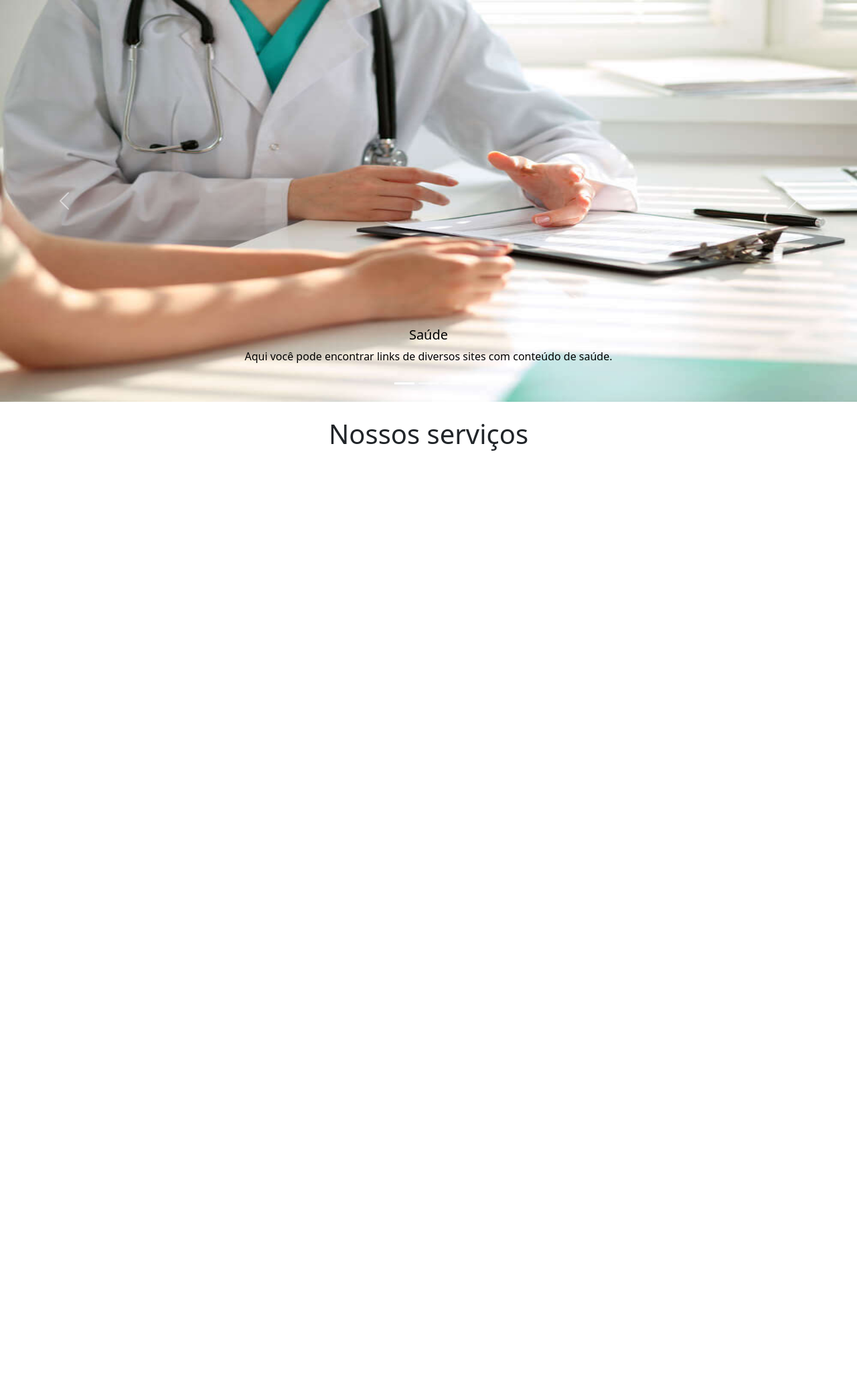
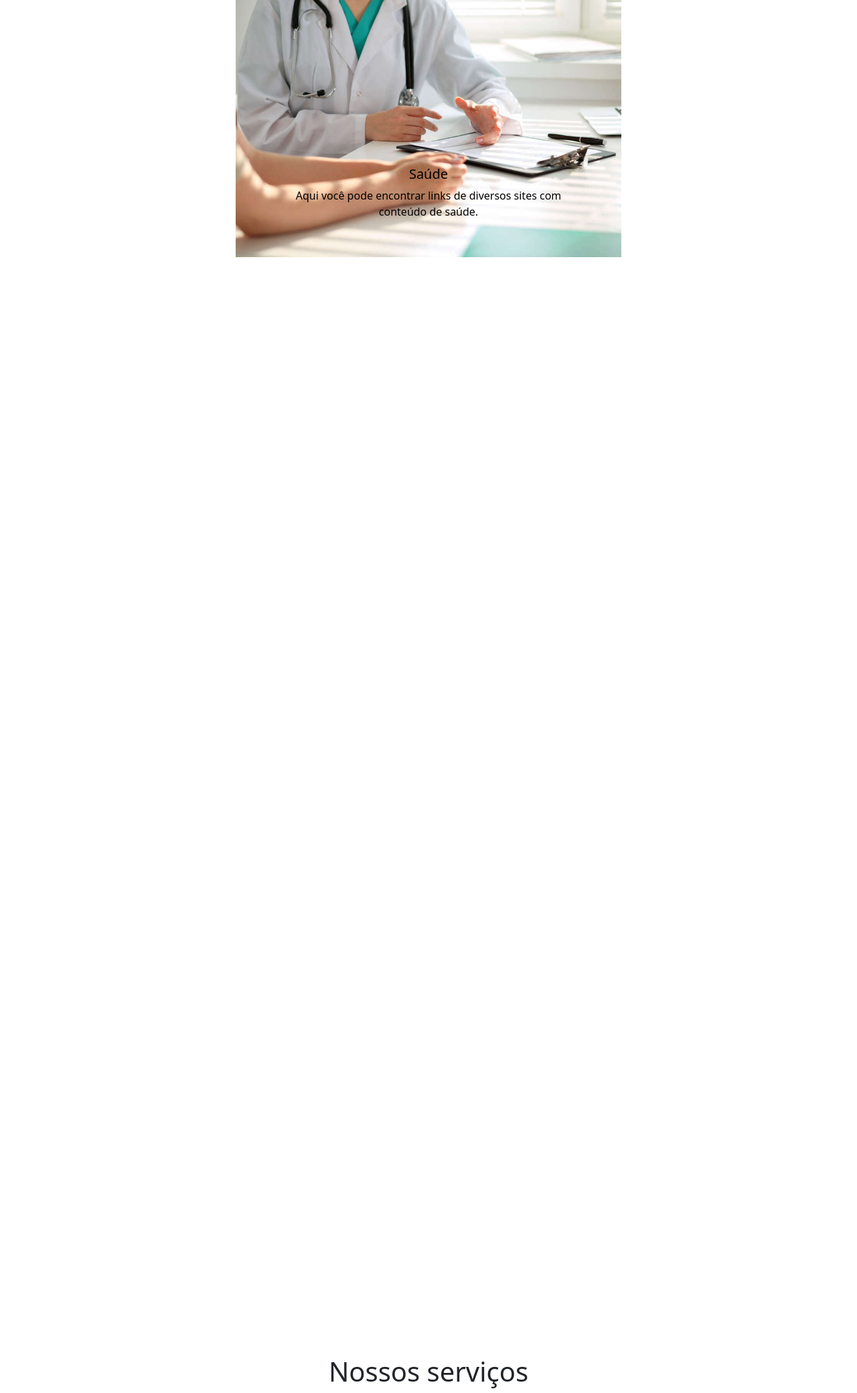
Before and after one commit to Arquivo-Projeto/projeto_Multi-Service, a PHP site: page /html/home.html in a window 1280 px wide. Shown: the part 132-2212 px from the top of the page at 67% size. Before the commit the page ends 805 px from the top, so only its background shows below. Run offline with PHP 8.4, Linux system fonts and the light colour scheme.

Commit message:
ajeitando a img do carrosel

```diff
--- a/css/home.css
+++ b/css/home.css
@@ -47,3 +47,11 @@ a.navbar {
     margin-left: 50%;
     transform: translate(-50%);
 }
+
+#img_carrosel{
+    height: 2000px;
+    width: 600px;
+
+
+
+}
--- a/html/home.html
+++ b/html/home.html
@@ -41,32 +41,28 @@
   <div id="carouselExampleCaptions" class="carousel slide" data-bs-ride="carousel">
     <div class="carousel-indicators">
       <button type="button" data-bs-target="#carouselExampleCaptions" data-bs-slide-to="0" class="active" aria-current="true" aria-label="Slide 1"></button>
-      <button type="button" data-bs-target="#carouselExampleCaptions" data-bs-slide-to="1" aria-label="Slide 2"></button>
-      <button type="button" data-bs-target="#carouselExampleCaptions" data-bs-slide-to="2" aria-label="Slide 3"></button>
+      <button type="button" data-bs-target="#carouselExampleCaptions" data-bs-slide-to="1" aria-label="Slide 2" style="color: black"></button>
     </div>
+
+    <div class="container-fluid" id="img_carrosel">
     <div class="carousel-inner">
       <div class="carousel-item active">
-        <img src="../img/saude.jpg" class="d-block w-100" alt="..." style="height: 600px; width: 400px;">
+        <img src="../img/saude.jpg" class="d-block w-100" alt="..." >
           <div class="carousel-caption d-none d-md-block">
             <h5>Saúde</h5>
             <p>Aqui você pode encontrar links de diversos sites com conteúdo de saúde.</p>
           </div>
       </div>
       <div class="carousel-item">
-        <img src="../img/consulta.jpg" class="d-block w-100" alt="..." style="height: 600px; width: 400px;">
+        <img src="../img/consulta.jpg" class="d-block w-100" alt="..." >
         <div class="carousel-caption d-none d-md-block">
           <h5>Consulta de documentos</h5>
           <p>Nesta categoria você encontrará links que ajudam a consulta de documentos pessoais.</p>
         </div>
       </div>
-      <div class="carousel-item">
-        <img src="..." class="d-block w-100" alt="...">
-        <div class="carousel-caption d-none d-md-block">
-          <h5>Licitações</h5>
-          <p>Some representative placeholder content for the third slide.</p>
-        </div>
+    </div>
+
       </div>
-        </div>
         <button class="carousel-control-prev" type="button" data-bs-target="#carouselExampleCaptions" data-bs-slide="prev">
           <span class="carousel-control-prev-icon" aria-hidden="true"></span>
           <span class="visually-hidden">Previous</span>
@@ -81,6 +77,7 @@
           <h1 id="#serviços">Nossos serviços</h1>
       </div>
     </div>
+  </div>
 
 
     <script src="https://cdn.jsdelivr.net/npm/@popperjs/core@2.9.2/dist/umd/popper.min.js" integrity="sha384-IQsoLXl5PILFhosVNubq5LC7Qb9DXgDA9i+tQ8Zj3iwWAwPtgFTxbJ8NT4GN1R8p" crossorigin="anonymous"></script>
```
